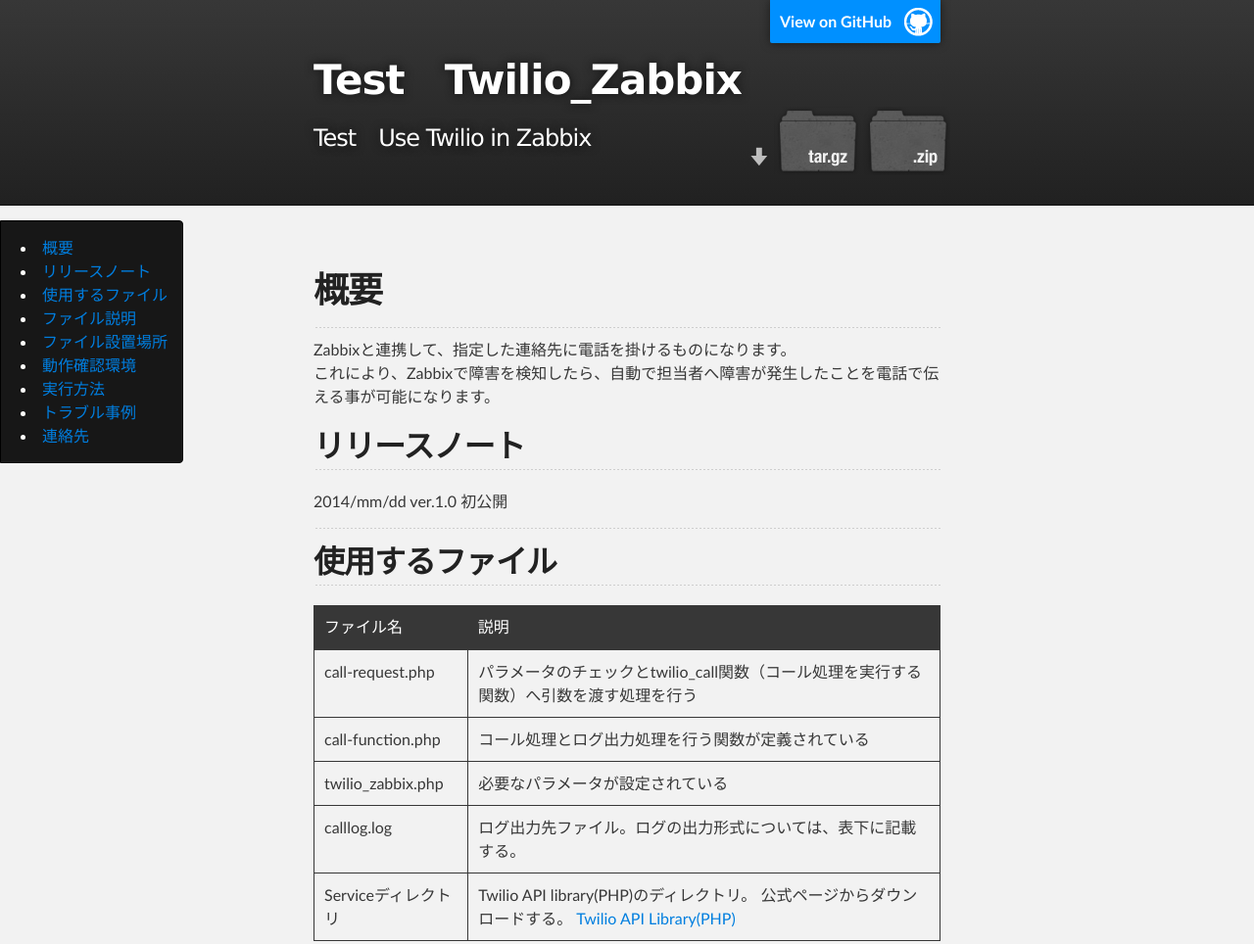
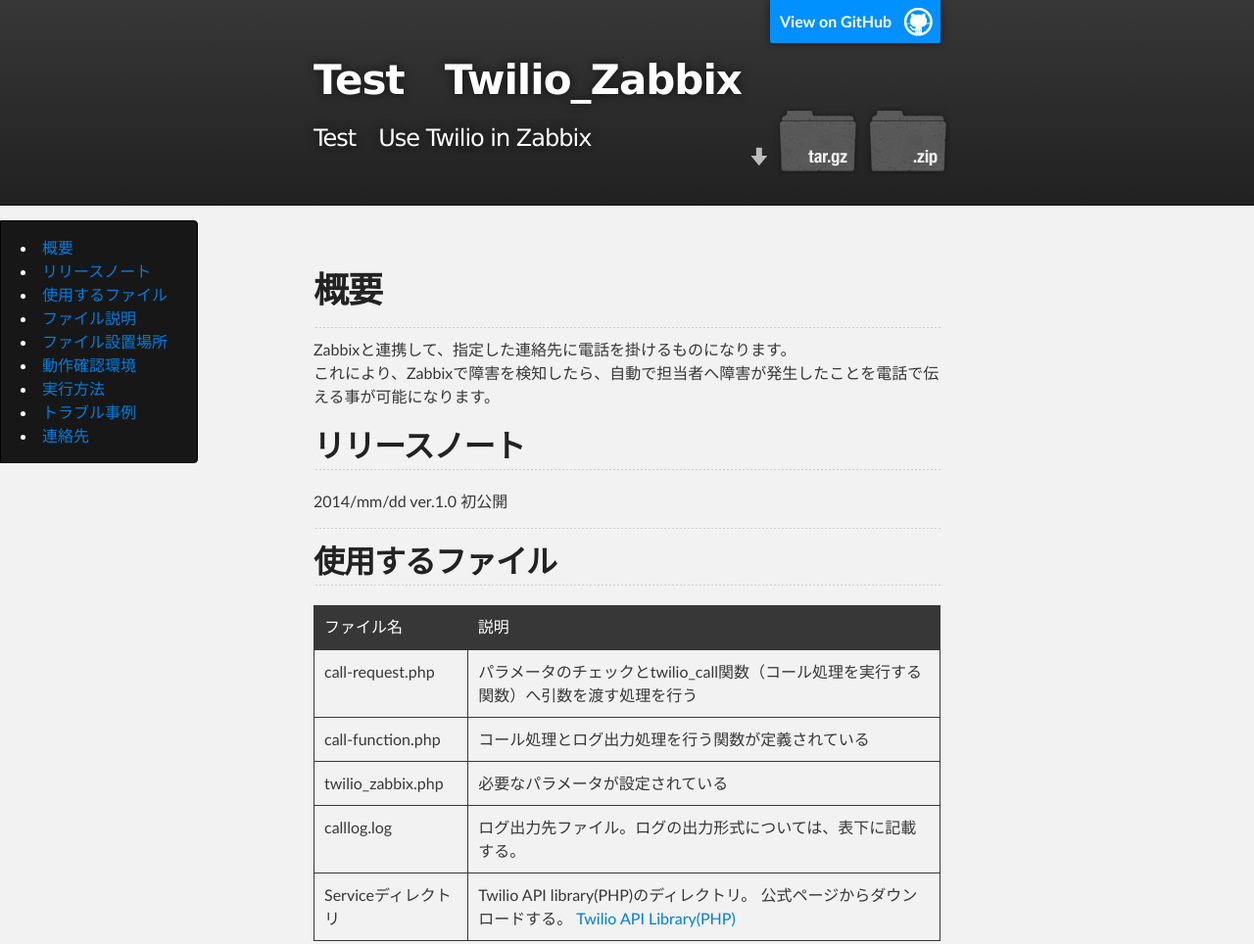
Before and after one commit to d-watanabe/test, a plain HTML site: page index.html in a window 1280 px wide. Shown: the top 964 px of the page at 98% size. Drawn offline with Linux system fonts and the light colour scheme.

Commit message:
Update stylesheet.css

```diff
--- a/stylesheets/stylesheet.css
+++ b/stylesheets/stylesheet.css
@@ -274,7 +274,7 @@
   -moz-border-radius-bottomright: 4px;
   border-top-right-radius: 4px;
   border-bottom-right-radius: 4px;
-  padding: 15px 15px 0 0;
+  padding: 15px 30px 0 0;
   margin: 15px 15px 0 0;
   -webkit-font-smoothing: antialiased;
 
```
